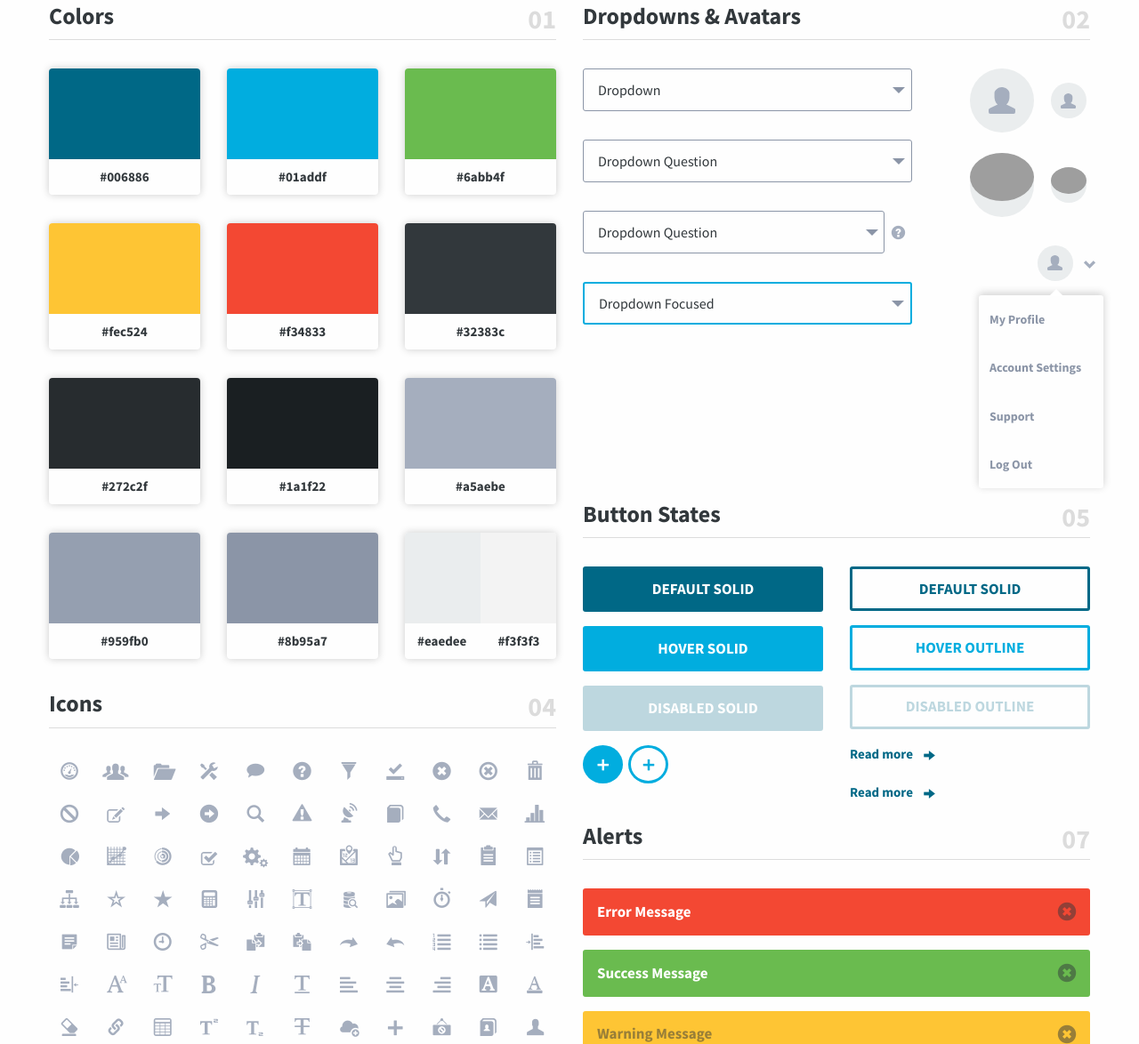
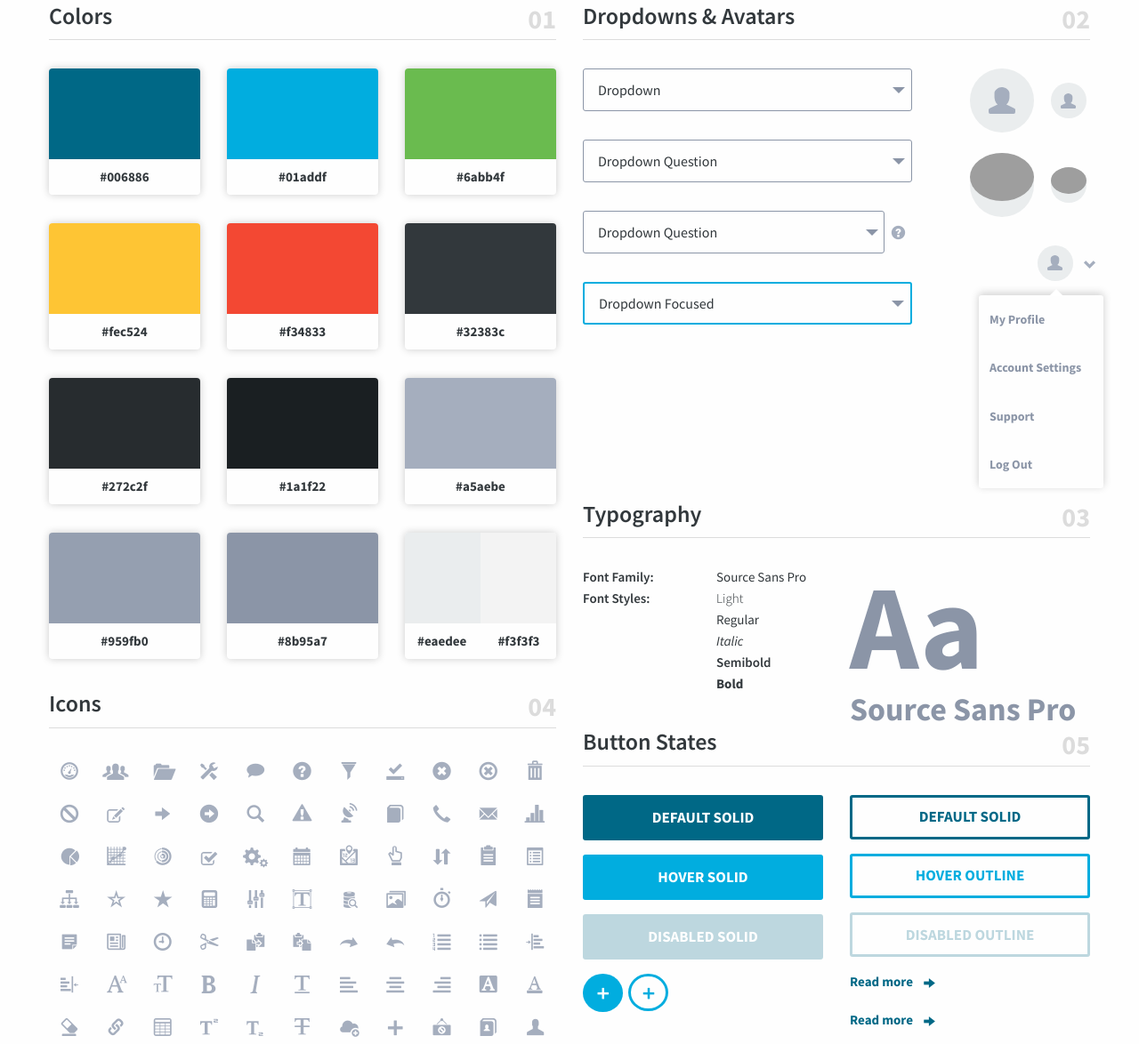
Before and after one commit to brandaid/dashboard, a website: page index.html in a window 1280 px wide. Shown: the top 1174 px of the page at 89% size. Drawn offline with nearby package versions, Linux system fonts and the light colour scheme; grey boxes are pictures that could not be loaded.

Commit message:
Fix section heading font style and add helper classes for font

```diff
--- a/assets/scss/components/_avatar.scss
+++ b/assets/scss/components/_avatar.scss
@@ -99,24 +99,11 @@
       top: 1.6rem;
       right: 2.8rem;
       @include transition(0s border-bottom);
-    }
 
-    &:hover {
-      &:before {
-        content: '';
-      	border-left: rem(8) solid transparent;
-      	border-right: rem(8) solid transparent;
-      	border-bottom: rem(8) solid $gray-3;
-      	height: 0;
-        margin-top: -2rem;
-        width: 0;
-        position: absolute;
-        top: 1.6rem;
-        right: 2.8rem;
-        @include transition(0s border-bottom);
-      }
+
     }
   }
+
   li:first-child a {
     border-radius: rem(3) rem(3) 0 0;
   }
--- a/assets/scss/components/_forms.scss
+++ b/assets/scss/components/_forms.scss
@@ -191,14 +191,14 @@ input[type=search] {
   width: 1rem;
   height: 1rem;
   top: rem(4);
-  left: rem(3);
+  left: rem(4);
   background: #fff;
   pointer-events: none;
   transition: all .3s ease-in-out
 }
 
 .custom-switch label:active:after {
-  width: 2.5rem;
+  width: 2.4rem;
 }
 .custom-switch input:checked + label {
   background: $black-1;
--- a/assets/scss/components/_section-heading.scss
+++ b/assets/scss/components/_section-heading.scss
@@ -1,6 +1,6 @@
 .section-heading {
   border-bottom: rem(1) solid $gray-6;
-  @include font(rem(26), 700);
+  @include font(rem(26), 600);
   margin-bottom: 2rem;
   padding-bottom: 0.5rem;
 
--- a/assets/scss/helper/_typography.scss
+++ b/assets/scss/helper/_typography.scss
@@ -1 +1,43 @@
 $ss-pro: 'Source Sans Pro', 'Helvetica', 'Arial', sans-serif;
+
+h1, h2, h3, h4, h5, h6 {
+  font-family: $ss-pro;
+}
+
+// Dashboard typography section
+.dashboard-panel.typography {
+  p {
+    margin: 0;
+  }
+
+  .large-text {
+    color: $gray-3;
+    line-height: 1;
+    font-size: rem(135);
+    font-weight: 700;
+  }
+
+  .small-text {
+    color: $gray-3;
+    font-size: rem(36);
+    font-weight: 700;
+    line-height: 1;
+  }
+}
+
+// Helper classes
+.light {
+  font-weight: 300;
+}
+
+.italic {
+  font-style: italic;
+}
+
+.semibold {
+  font-weight: 600;
+}
+
+.bold {
+  font-weight: bold;
+}
--- a/index.html
+++ b/index.html
@@ -324,7 +324,6 @@
           </header>
           <div class="content">
             <div class="row">
-
               <div class="small-12 large-8 columns">
                 <div class="input-group">
                   <select>
@@ -378,6 +377,35 @@
                   </div>
                 </div>
               </div>
+            </div>
+          </div>
+        </section>
+        <!-- TYPOGRAPHY -->
+        <section class="dashboard-panel typography">
+          <header>
+            <h1 class="section-heading">
+              Typography
+              <span class="number">03</span>
+            </h1>
+          </header>
+          <div class="content row">
+            <div class="medium-6 large-6 columns">
+              <div class="row">
+                <div class="small-12 medium-6 columns"><p class="semibold">Font Family:</p></div>
+                <div class="small-12 medium-6 columns"><p>Source Sans Pro<p></div>
+                <div class="small-12 medium-6 columns"><p class="semibold">Font Styles:</p></div>
+                <div class="small-12 medium-6 columns">
+                  <p class="light">Light</p>
+                  <p>Regular</p>
+                  <p class="italic">Italic</p>
+                  <p class="semibold">Semibold</p>
+                  <p class="bold">Bold</p>
+                </div>
+              </div>
+            </div>
+            <div class="medium-6 large-6 columns">
+              <h1 class="large-text">Aa</h1>
+              <p class="small-text">Source Sans Pro</p>
             </div>
           </div>
         </section>
```
Also changed, not shown: assets/css/style.css.
